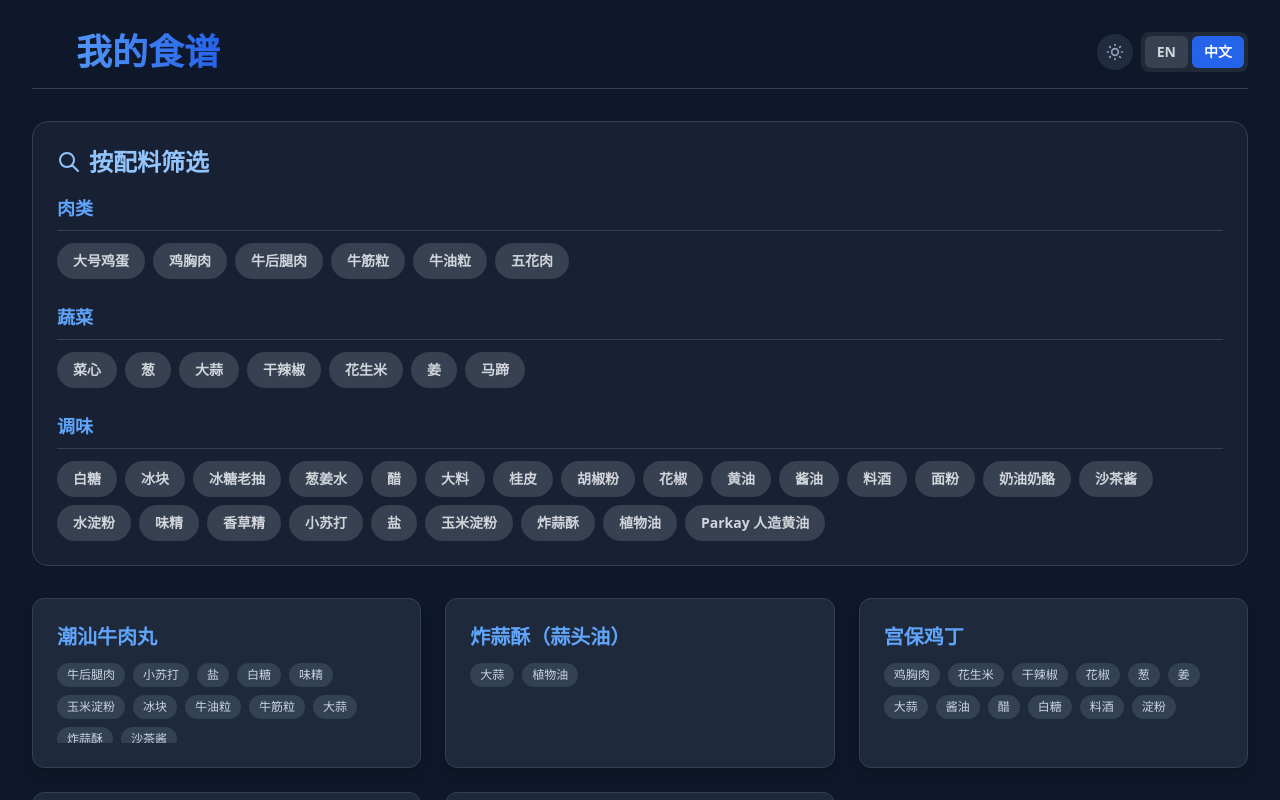
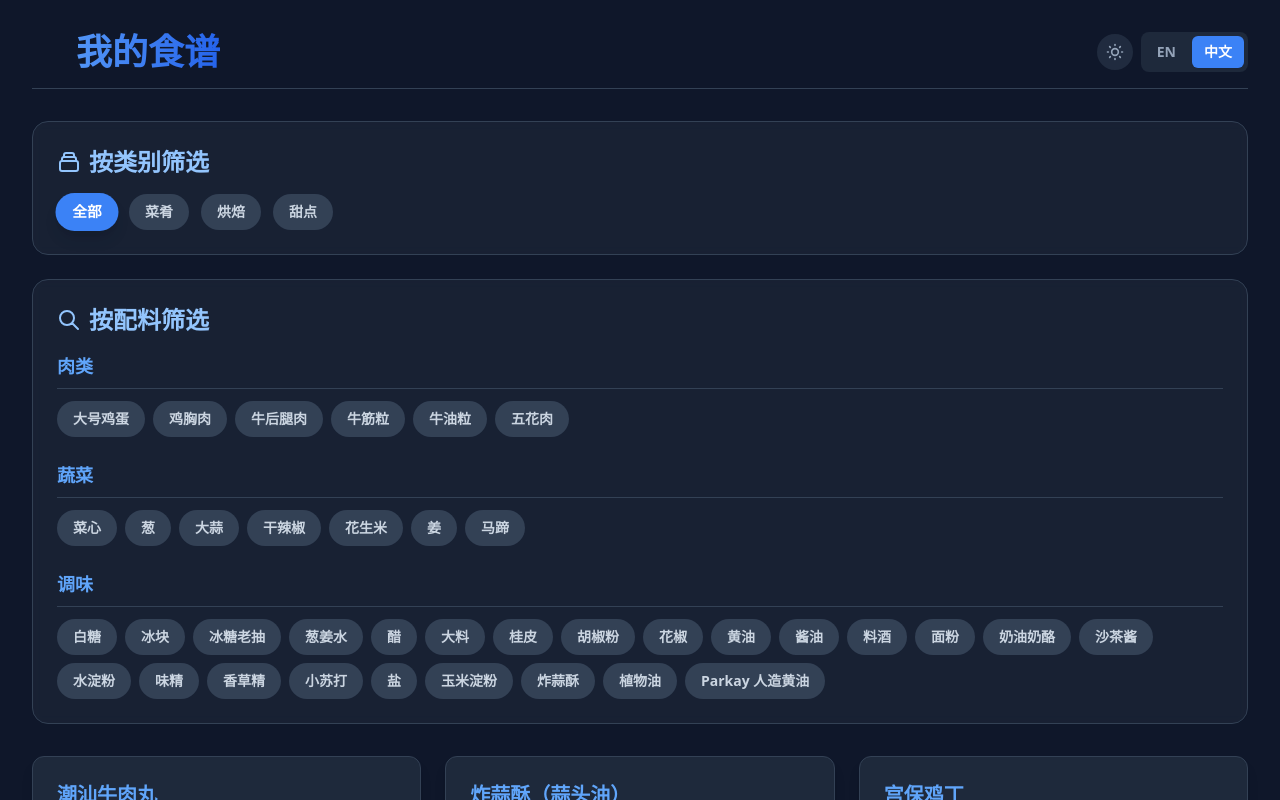
Before and after one commit to fsiceangel/CookingRecipe, a React (Vite) app: page / in a window 1280 px wide. Shown: the top 800 px of the page. Built offline with nearby package versions, Linux system fonts and the light colour scheme.

Commit message:
Add a seperate filter for better finding recipes

```diff
--- a/App.tsx
+++ b/App.tsx
@@ -1,15 +1,17 @@
 import React, { useState, useEffect, useMemo, useCallback } from 'react';
-import { Recipe, Ingredient, IngredientCategory } from './types';
+import { Recipe, Ingredient, IngredientCategory, Tag } from './types';
 import { translations } from './i18n/translations';
 import RecipeCard from './components/RecipeCard';
 import RecipeDetail from './components/RecipeDetail';
 import IngredientChip from './components/IngredientChip';
 import LanguageSwitcher from './components/LanguageSwitcher';
 import ThemeSwitcher from './components/ThemeSwitcher';
-import { LoadingIcon, SearchIcon, ChefHatIcon, ArrowLeftIcon } from './components/Icons';
+import { LoadingIcon, SearchIcon, ChefHatIcon, CategoryIcon } from './components/Icons';
 
 type Language = 'en' | 'cn';
 type Theme = 'light' | 'dark';
+
+const TAG_CATEGORIES: (Tag | 'all')[] = ['all', 'dish', 'bakery', 'dessert'];
 
 const App: React.FC = () => {
   const [language, setLanguage] = useState<Language>('cn');
@@ -24,6 +26,7 @@ const App: React.FC = () => {
   const [recipes, setRecipes] = useState<Recipe[]>([]);
   const [selectedIngredients, setSelectedIngredients] = useState<Set<string>>(new Set());
   const [selectedRecipeId, setSelectedRecipeId] = useState<string | null>(null);
+  const [selectedTag, setSelectedTag] = useState<Tag | 'all'>('all');
   const [isLoading, setIsLoading] = useState<boolean>(true);
   const [error, setError] = useState<string | null>(null);
 
@@ -126,14 +129,19 @@ const App: React.FC = () => {
   }, [uniqueIngredients, language]);
 
   const filteredRecipes = useMemo(() => {
+    const tagFiltered = selectedTag === 'all'
+      ? recipes
+      : recipes.filter(recipe => recipe.tags.includes(selectedTag));
+
     if (selectedIngredients.size === 0) {
-      return recipes;
+      return tagFiltered;
     }
-    return recipes.filter(recipe => {
+
+    return tagFiltered.filter(recipe => {
       const recipeIngredientKeys = new Set(recipe.ingredients.map(ing => ing.key));
       return Array.from(selectedIngredients).every(selectedKey => recipeIngredientKeys.has(selectedKey));
     });
-  }, [recipes, selectedIngredients]);
+  }, [recipes, selectedIngredients, selectedTag]);
 
   const toggleIngredient = useCallback((ingredientKey: string) => {
     setSelectedIngredients(prev => {
@@ -177,8 +185,30 @@ const App: React.FC = () => {
       return <RecipeDetail recipe={selectedRecipe} onBack={handleBackToList} uiText={uiText} />;
     }
 
+    const tagButtonBaseClasses = "px-4 py-2 rounded-full text-sm font-semibold cursor-pointer transition-all duration-200 transform focus:outline-none focus:ring-2 focus:ring-offset-2 focus:ring-offset-slate-100 dark:focus:ring-offset-slate-900 focus:ring-primary-500";
+    const tagButtonSelectedClasses = "bg-primary-600 text-white shadow-lg hover:bg-primary-700 dark:bg-primary-500 dark:hover:bg-primary-600 scale-105";
+    const tagButtonUnselectedClasses = "bg-slate-200 text-slate-700 hover:bg-slate-300 dark:bg-slate-700 dark:text-slate-300 dark:hover:bg-slate-600";
+
     return (
       <>
+        <div className="bg-white/80 dark:bg-slate-800/60 backdrop-blur-sm p-4 sm:p-6 rounded-2xl border border-slate-200 dark:border-slate-700 mb-6">
+          <h2 className="text-2xl font-bold text-primary-400 dark:text-primary-300 mb-4 flex items-center gap-2">
+            <CategoryIcon />
+            {uiText.tagFilterTitle}
+          </h2>
+          <div className="flex flex-wrap gap-3">
+            {TAG_CATEGORIES.map(tag => (
+              <button
+                key={tag}
+                onClick={() => setSelectedTag(tag)}
+                className={`${tagButtonBaseClasses} ${selectedTag === tag ? tagButtonSelectedClasses : tagButtonUnselectedClasses}`}
+              >
+                {uiText[tag]}
+              </button>
+            ))}
+          </div>
+        </div>
+
         <div className="bg-white/80 dark:bg-slate-800/60 backdrop-blur-sm p-4 sm:p-6 rounded-2xl border border-slate-200 dark:border-slate-700 mb-8">
           <h2 className="text-2xl font-bold text-primary-400 dark:text-primary-300 mb-4 flex items-center gap-2">
             <SearchIcon />
--- a/components/Icons.tsx
+++ b/components/Icons.tsx
@@ -1,4 +1,3 @@
-
 import React from 'react';
 
 export const LoadingIcon: React.FC = () => (
@@ -61,3 +60,9 @@ export const MoonIcon: React.FC<{ className?: string }> = ({ className = "h-6 w-
         <path strokeLinecap="round" strokeLinejoin="round" d="M20.354 15.354A9 9 0 018.646 3.646 9.003 9.003 0 0012 21a9.003 9.003 0 008.354-5.646z" />
     </svg>
 );
+
+export const CategoryIcon: React.FC = () => (
+    <svg xmlns="http://www.w3.org/2000/svg" className="h-6 w-6" fill="none" viewBox="0 0 24 24" stroke="currentColor" strokeWidth={2}>
+        <path strokeLinecap="round" strokeLinejoin="round" d="M19 11H5m14 0a2 2 0 012 2v6a2 2 0 01-2 2H5a2 2 0 01-2-2v-6a2 2 0 012-2m14 0V9a2 2 0 00-2-2M5 11V9a2 2 0 012-2m0 0V5a2 2 0 012-2h6a2 2 0 012 2v2M7 7h10" />
+    </svg>
+);
--- a/components/IngredientChip.tsx
+++ b/components/IngredientChip.tsx
@@ -8,9 +8,9 @@ interface IngredientChipProps {
 }
 
 const IngredientChip: React.FC<IngredientChipProps> = ({ ingredient, isSelected, onClick }) => {
-  const baseClasses = "px-4 py-2 rounded-full text-sm font-semibold cursor-pointer transition-all duration-200 transform focus:outline-none focus:ring-2 focus:ring-offset-2 focus:ring-offset-gray-900";
-  const selectedClasses = "bg-primary-600 text-white shadow-lg hover:bg-primary-500 scale-105";
-  const unselectedClasses = "bg-gray-700 text-gray-300 hover:bg-gray-600 hover:text-white";
+  const baseClasses = "px-4 py-2 rounded-full text-sm font-semibold cursor-pointer transition-all duration-200 transform focus:outline-none focus:ring-2 focus:ring-offset-2 focus:ring-offset-slate-100 dark:focus:ring-offset-slate-900 focus:ring-primary-500";
+  const selectedClasses = "bg-primary-600 text-white shadow-lg hover:bg-primary-700 dark:bg-primary-500 dark:hover:bg-primary-600 scale-105";
+  const unselectedClasses = "bg-slate-200 text-slate-700 hover:bg-slate-300 dark:bg-slate-700 dark:text-slate-300 dark:hover:bg-slate-600";
 
   return (
     <button
--- a/components/LanguageSwitcher.tsx
+++ b/components/LanguageSwitcher.tsx
@@ -9,12 +9,12 @@ interface LanguageSwitcherProps {
 }
 
 const LanguageSwitcher: React.FC<LanguageSwitcherProps> = ({ currentLanguage, setLanguage }) => {
-  const commonClasses = "px-3 py-1.5 text-sm font-bold rounded-md transition-colors duration-200 focus:outline-none focus:ring-2 focus:ring-primary-500 focus:ring-offset-2 focus:ring-offset-gray-900";
-  const activeClasses = "bg-primary-600 text-white";
-  const inactiveClasses = "bg-gray-700 text-gray-300 hover:bg-gray-600";
+  const commonClasses = "px-3 py-1.5 text-sm font-bold rounded-md transition-colors duration-200 focus:outline-none focus:ring-2 focus:ring-primary-500 focus:ring-offset-2 focus:ring-offset-slate-100 dark:focus:ring-offset-slate-800";
+  const activeClasses = "bg-primary-600 text-white dark:bg-primary-500 shadow-sm";
+  const inactiveClasses = "text-slate-500 hover:bg-slate-300/60 dark:text-slate-400 dark:hover:bg-slate-700";
 
   return (
-    <div className="flex items-center bg-gray-800 rounded-lg p-1 space-x-1">
+    <div className="flex items-center bg-slate-200/70 dark:bg-slate-800 rounded-lg p-1 space-x-1">
       <button
         onClick={() => setLanguage('en')}
         className={`${commonClasses} ${currentLanguage === 'en' ? activeClasses : inactiveClasses}`}
--- a/i18n/translations.ts
+++ b/i18n/translations.ts
@@ -15,6 +15,11 @@ export const translations: Translations = {
     meat: "Meat",
     veggie: "Veggie",
     seasoning: "Seasoning",
+    tagFilterTitle: "Filter by Category",
+    all: "All",
+    dish: "Dishes",
+    bakery: "Bakery",
+    dessert: "Desserts",
   },
   cn: {
     title: "我的食谱",
@@ -30,5 +35,10 @@ export const translations: Translations = {
     meat: "肉类",
     veggie: "蔬菜",
     seasoning: "调味",
+    tagFilterTitle: "按类别筛选",
+    all: "全部",
+    dish: "菜肴",
+    bakery: "烘焙",
+    dessert: "甜点",
   },
 };
--- a/public/data/cn.json
+++ b/public/data/cn.json
@@ -3,6 +3,7 @@
   {
     "id": "chaoshan-beef-balls",
     "title": "潮汕牛肉丸",
+    "tags": ["dish"],
     "ingredients": [
       {"key": "beef-hind-leg", "name": "牛后腿肉", "amount": "500g", "category": "meat"},
       {"key": "baking-soda", "name": "小苏打", "amount": "1g", "category": "seasoning"},
@@ -34,6 +35,7 @@
   {
     "id": "fried-garlic-crisps",
     "title": "炸蒜酥（蒜头油）",
+    "tags": ["dish"],
     "ingredients": [
       {"key": "garlic", "name": "大蒜", "amount": "50g", "category": "veggie"},
       {"key": "vegetable-oil", "name": "植物油", "amount": "100g", "category": "seasoning"}
@@ -50,6 +52,7 @@
   {
     "id": "kung-pao-chicken",
     "title": "宫保鸡丁",
+    "tags": ["dish"],
     "ingredients": [
       {"key": "chicken-breast", "name": "鸡胸肉", "category": "meat"},
       {"key": "peanuts", "name": "花生米", "category": "veggie"},
@@ -83,6 +86,7 @@
   {
     "id": "braised-pork-balls-lions-head",
     "title": "红烧狮子头",
+    "tags": ["dish"],
     "ingredients": [
       { "key": "pork-belly", "name": "五花肉", "amount": "1kg", "category": "meat" },
       { "key": "water-chestnut", "name": "马蹄", "amount": "60g", "category": "veggie" },
@@ -125,6 +129,7 @@
   {
     "id": "evelyn-jemerson-pound-cake",
     "title": "伊芙琳·杰默森的磅蛋糕",
+    "tags": ["bakery", "dessert"],
     "ingredients": [
       { "key": "parkay-margarine", "name": "Parkay 人造黄油", "amount": "2条", "category": "seasoning" },
       { "key": "butter", "name": "黄油", "amount": "1条", "category": "seasoning" },
--- a/public/data/en.json
+++ b/public/data/en.json
@@ -3,6 +3,7 @@
   {
     "id": "chaoshan-beef-balls",
     "title": "Chaoshan Beef Balls",
+    "tags": ["dish"],
     "ingredients": [
       {"key": "beef-hind-leg", "name": "Beef hind leg", "amount": "500g", "category": "meat"},
       {"key": "baking-soda", "name": "Baking soda", "amount": "1g", "category": "seasoning"},
@@ -34,6 +35,7 @@
   {
     "id": "fried-garlic-crisps",
     "title": "Fried Garlic Crisps (Garlic Oil)",
+    "tags": ["dish"],
     "ingredients": [
       {"key": "garlic", "name": "Garlic", "amount": "50g", "category": "veggie"},
       {"key": "vegetable-oil", "name": "Vegetable oil", "amount": "100g", "category": "seasoning"}
@@ -50,6 +52,7 @@
   {
     "id": "kung-pao-chicken",
     "title": "Kung Pao Chicken",
+    "tags": ["dish"],
     "ingredients": [
       {"key": "chicken-breast", "name": "Chicken breast", "category": "meat"},
       {"key": "peanuts", "name": "Peanuts", "category": "veggie"},
@@ -83,6 +86,7 @@
   {
     "id": "braised-pork-balls-lions-head",
     "title": "Braised Pork Balls (Lion's Head)",
+    "tags": ["dish"],
     "ingredients": [
       { "key": "pork-belly", "name": "Pork belly", "amount": "1kg", "category": "meat" },
       { "key": "water-chestnut", "name": "Water chestnuts", "amount": "60g", "category": "veggie" },
@@ -125,6 +129,7 @@
   {
     "id": "evelyn-jemerson-pound-cake",
     "title": "Evelyn Jemerson's Pound Cake",
+    "tags": ["bakery", "dessert"],
     "ingredients": [
       { "key": "parkay-margarine", "name": "Parkay Margarine", "amount": "2 sticks", "category": "seasoning" },
       { "key": "butter", "name": "Butter", "amount": "1 stick", "category": "seasoning" },
```
Also changed, not shown: types.ts (+8 -0 lines).
